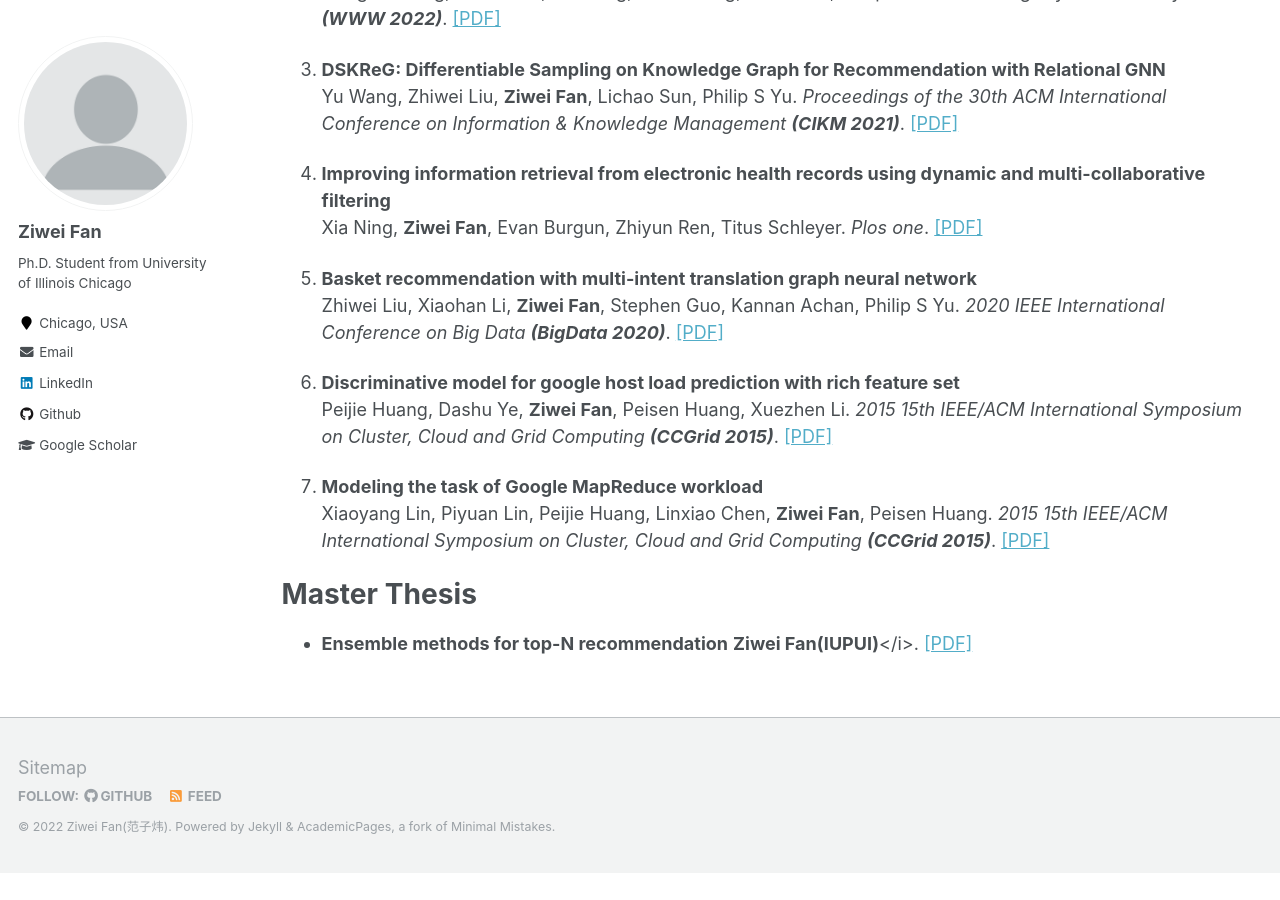
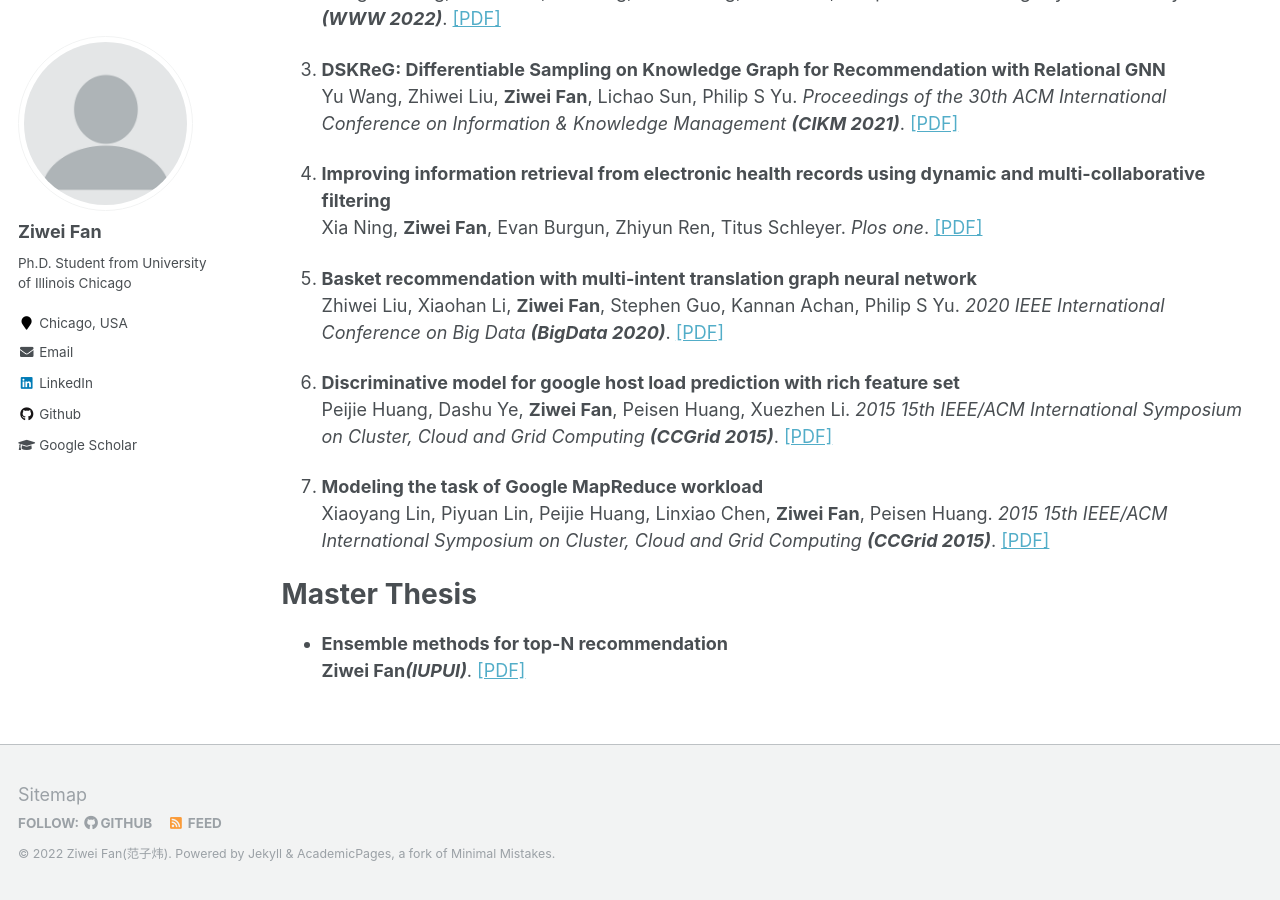
Before and after one commit to ziwei-fan/ziwei-fan.github.io, a Jekyll site: the page built from _pages/publications.md, in a window 1280 px wide and 900 px high, scrolled down 1231 px. Built offline with Jekyll 4.4.1, drawn with Linux system fonts in a browser that asks for light colours; before the commit the page ends 2104 px from its top, so only the background shows below that.

```diff
--- a/_pages/publications.md
+++ b/_pages/publications.md
@@ -55,5 +55,5 @@ author_profile: true
 
 
 # Master Thesis
-* <b>Ensemble methods for top-N recommendation</b> <b>Ziwei Fan</b><b>(IUPUI)</b></i>.
+* <b>Ensemble methods for top-N recommendation</b> <br> <b>Ziwei Fan</b><i><b>(IUPUI)</b></i>.
 [[PDF]](https://scholarworks.iupui.edu/bitstream/handle/1805/15937/A_thesis.pdf?sequence=1)
```
